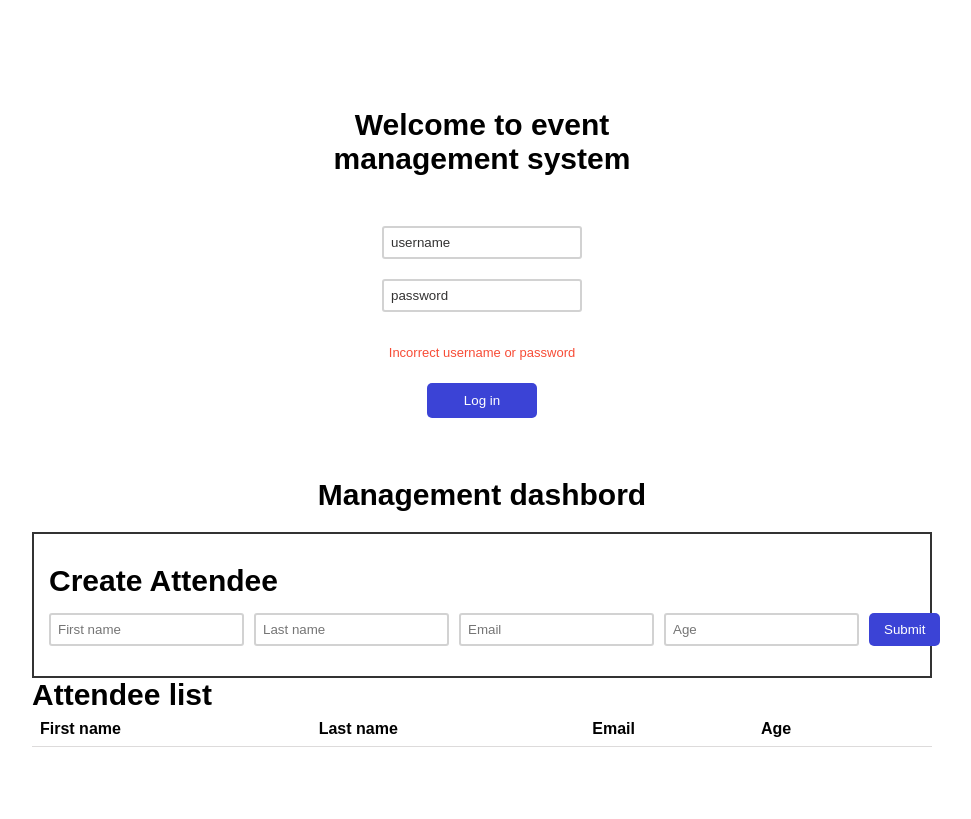
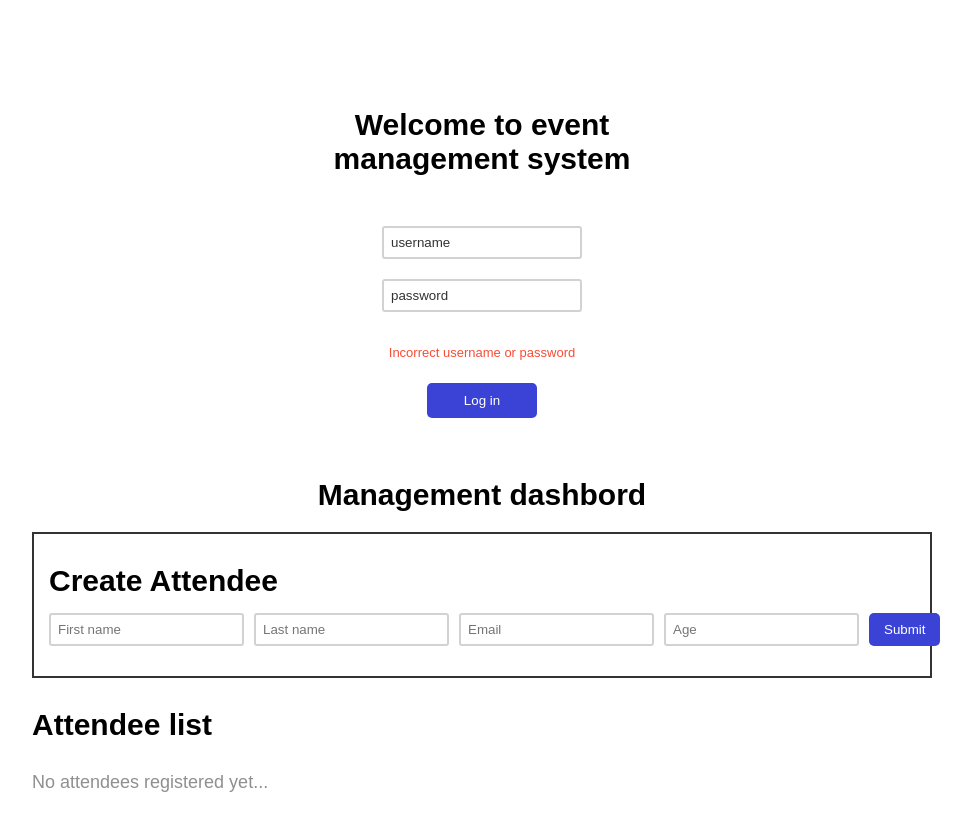
Before and after one commit to mrtfe/event-management-system, a React (Create React App) app in the folder final-task/: page / in a window 1280 px wide. Shown: the whole page, without its empty margins (158-1129 px from the left). Built offline with nearby package versions, Linux system fonts and the light colour scheme.

Commit message:
no attendees message imported with styled  comp.

```diff
--- a/final-task/package.json
+++ b/final-task/package.json
@@ -13,6 +13,7 @@
     "react": "^18.2.0",
     "react-dom": "^18.2.0",
     "react-scripts": "5.0.1",
+    "styled-components": "^5.3.6",
     "web-vitals": "^2.1.4"
   },
   "scripts": {
--- a/final-task/src/components/Dashbord.jsx
+++ b/final-task/src/components/Dashbord.jsx
@@ -2,6 +2,7 @@ import React, { useState } from "react";
 import "../styles/dashbord.css";
 import EditIcon from "@mui/icons-material/Edit";
 import DeleteIcon from "@mui/icons-material/Delete";
+import styled from "styled-components";
 
 export function Dashbord() {
   const [attendees, setAttendees] = useState([]);
@@ -75,7 +76,11 @@ export function Dashbord() {
       </div>
       <div className="attendees-container">
         <div className="attendees-header header">Attendee list</div>
+        {attendees.length === 0 && (
+          <StyledP>No attendees registered yet...</StyledP>
+        )}
         <table className="attendees-list">
+          {attendees.length > 0 && (
             <thead className="header-row">
               <tr>
                 <th>First name</th>
@@ -85,6 +90,8 @@ export function Dashbord() {
                 <th></th>
               </tr>
             </thead>
+          )}
+
           <tbody>
             {attendees.length > 0 &&
               attendees.map((att) => (
@@ -112,3 +119,9 @@ export function Dashbord() {
     </div>
   );
 }
+
+const StyledP = styled.p`
+  color: rgba(128, 128, 128, 0.877);
+  font-size: 18px;
+  margin-top: 15px;
+`;
--- a/final-task/src/styles/dashbord.css
+++ b/final-task/src/styles/dashbord.css
@@ -79,3 +79,7 @@ tr {
   margin-right: 5px;
   padding-right: 10px;
 }
+
+.attendees-header {
+  margin: 30px 0;
+}
```
Also changed, not shown: 1 other file (tests, documents, lock files or other folders). Lines whose indentation alone changed are shown as unchanged.
